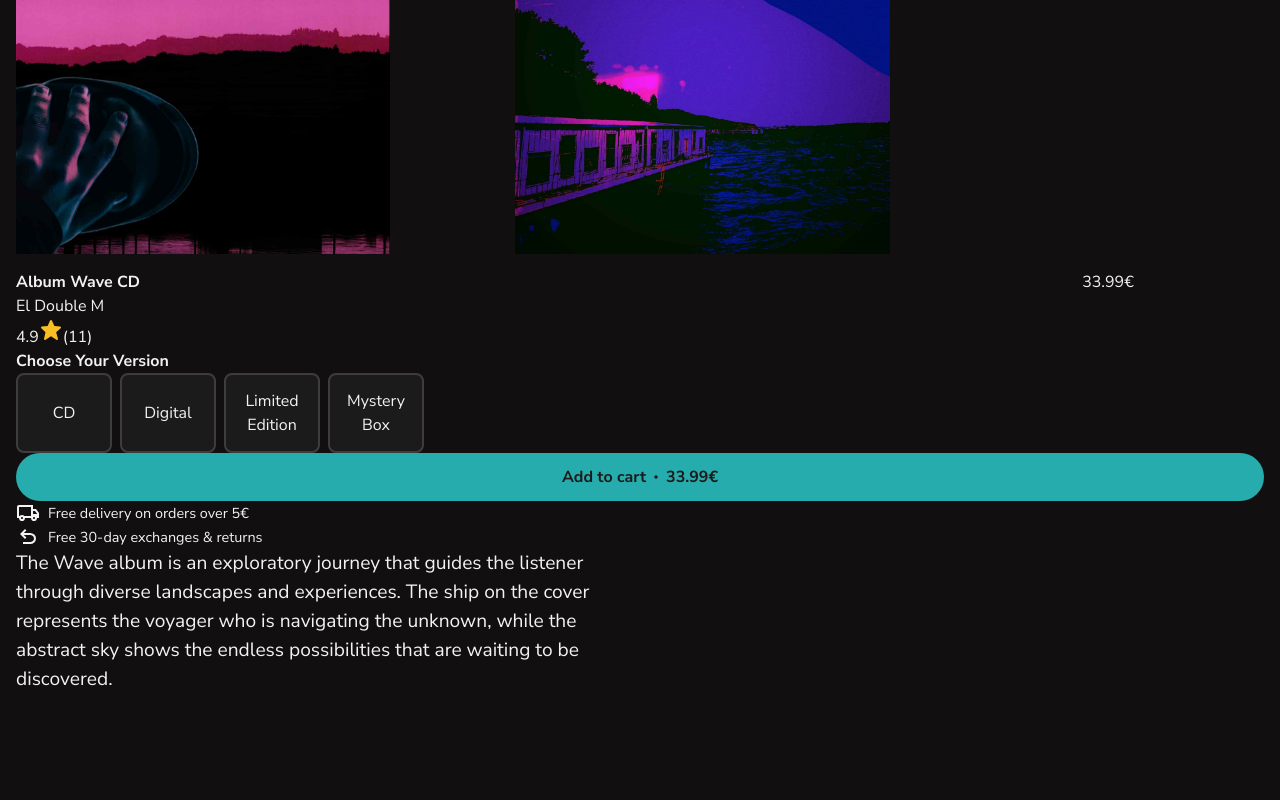
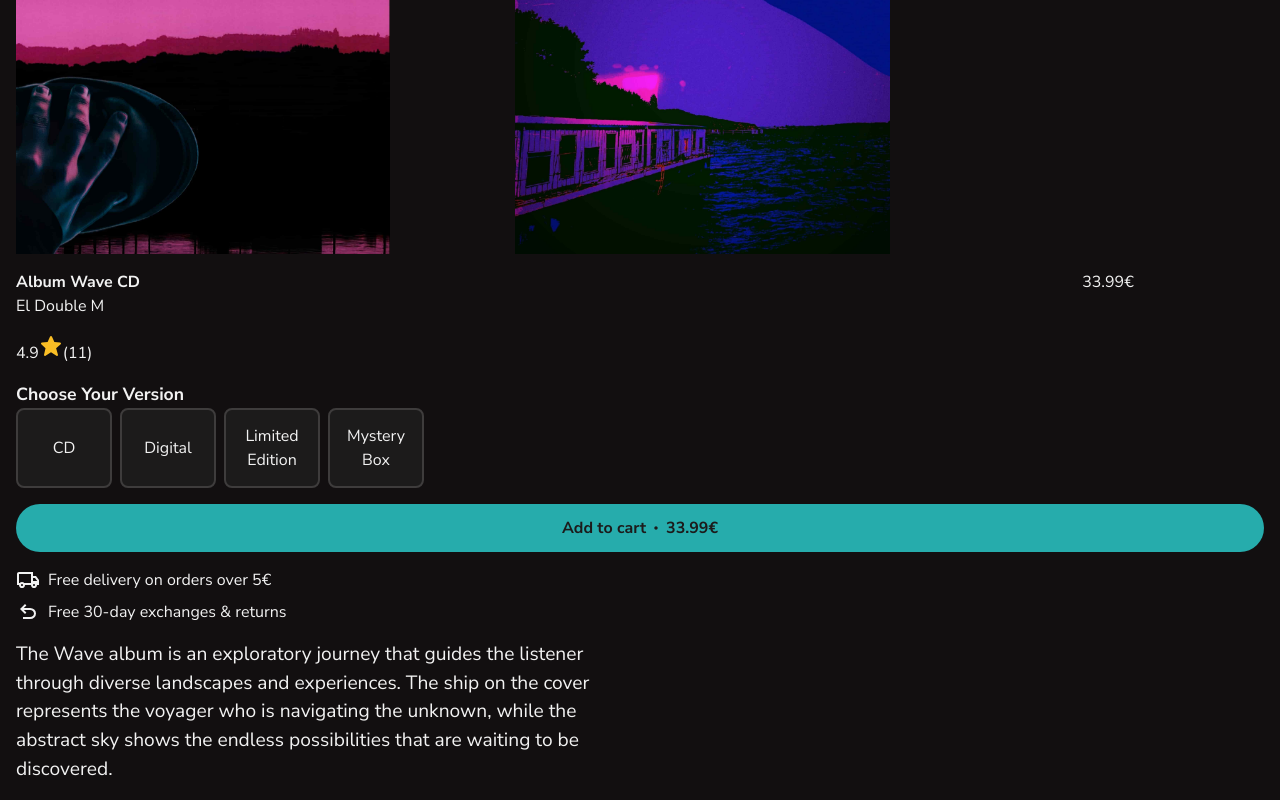
Before and after one commit to Mareq111/music-label-shop, a React (Vite) app: page /products/p1 in a window 1280 px wide. Shown: the part 576-1376 px from the top of the page. Before the commit the page ends 1285 px from the top, so only its background shows below. Built offline with nearby package versions, Linux system fonts and the light colour scheme.

Commit message:
refactor: improve responsibility with clamp method for some texts

```diff
--- a/src/UI/Badge/BadgeDeliveryInfo.scss
+++ b/src/UI/Badge/BadgeDeliveryInfo.scss
@@ -9,5 +9,5 @@
 }
 
 .text-delivery {
-  font-size: 0.9rem;
+  font-size: clamp(0.9rem, 0.5rem + 1.5vw, 1rem);
 }
--- a/src/UI/Badge/BadgeReturnsInfo.scss
+++ b/src/UI/Badge/BadgeReturnsInfo.scss
@@ -8,5 +8,5 @@
   gap: 0.5rem;
 }
 .text-undo {
-  font-size: 0.9rem;
+  font-size: clamp(0.9rem, 0.5rem + 1.5vw, 1rem);
 }
--- /dev/null
+++ b/src/components/BadgesProductDetails.jsx
@@ -0,0 +1,12 @@
+import React from "react";
+import BadgeDeliveryInfo from "../UI/Badge/BadgeDeliveryInfo";
+import BadgeReturnsInfo from "../UI/Badge/BadgeReturnsInfo";
+import './BadgesProductDetails.scss'
+export default function BadgesProductDetails() {
+  return (
+    <div className="two-badges-product-details">
+      <BadgeDeliveryInfo />
+      <BadgeReturnsInfo />
+    </div>
+  );
+}
--- /dev/null
+++ b/src/components/BadgesProductDetails.scss
@@ -0,0 +1,9 @@
+@import "../styles/global/global.scss";
+
+.two-badges-product-details {
+  display: flex;
+  flex-direction: column;
+  gap: 0.5rem;
+  width: 100%;
+  height: auto;
+}
--- a/src/components/ChooserVersionRadio.jsx
+++ b/src/components/ChooserVersionRadio.jsx
@@ -3,7 +3,11 @@ import RadioInput from "./../UI/Inputs/RadioInput";
 import "./ChooserVersionRadio.scss";
 export default function ChooserVersionRadio() {
   return (
+    <div className="div-chooser-text-all">
+      <h2 className="h2-radio-chooser">Choose Your Version</h2>
+
     <div className="div-radio-chooser">
+
       <RadioInput
         radioLabel="CD"
         radioId="radio1"
@@ -37,5 +41,6 @@ export default function ChooserVersionRadio() {
         radioKey="4"
       />
     </div>
+    </div>
   );
 }
--- a/src/components/ChooserVersionRadio.scss
+++ b/src/components/ChooserVersionRadio.scss
@@ -1,4 +1,8 @@
 @import "../styles/global/global.scss";
+
+.h2-radio-chooser {
+  font-size: clamp(1rem, 0.5rem + 1.5vw, 1.1rem);
+}
 
 .div-radio-chooser {
   display: flex;
--- a/src/components/ContentProductDetails.jsx
+++ b/src/components/ContentProductDetails.jsx
@@ -1,10 +1,12 @@
 import React from "react";
+import './ContentProductDetails.scss';
 import IconStar from "./../UI/Icons/IconStar.jsx";
 import ChooserVersionRadio from "./ChooserVersionRadio.jsx";
 import BtnAddToCart from "./../UI/Buttons/BtnAddToCart.jsx";
 import BadgeDeliveryInfo from "../UI/Badge/BadgeDeliveryInfo.jsx";
 import BadgeReturnsInfo from "../UI/Badge/BadgeReturnsInfo.jsx";
 import TextProductDescription from "../UI/Text/TextProductDescription.jsx";
+import BadgesProductDetails from "./BadgesProductDetails.jsx";
 
 export default function ContentProductDetails() {
   return (
@@ -25,12 +27,11 @@ export default function ContentProductDetails() {
           <span className="number-of-reviews">(11)</span>
         </div>
       </div>
-      {/* checkboxes for item version */}
-      <h2>Choose Your Version</h2>
+
+
       <ChooserVersionRadio />
       <BtnAddToCart initialPrice={33.99} />
-      <BadgeDeliveryInfo />
-      <BadgeReturnsInfo />
+      <BadgesProductDetails />
       <TextProductDescription />
     </div>
   );
--- a/src/components/ContentProductDetails.scss
+++ b/src/components/ContentProductDetails.scss
@@ -1 +1,8 @@
-@import '../../styles/global/global.scss';
+@import '../styles/global/global.scss';
+
+.div-content-text-all {
+    display: flex;
+    flex-direction: column;
+    gap: 1rem;
+
+}
```
